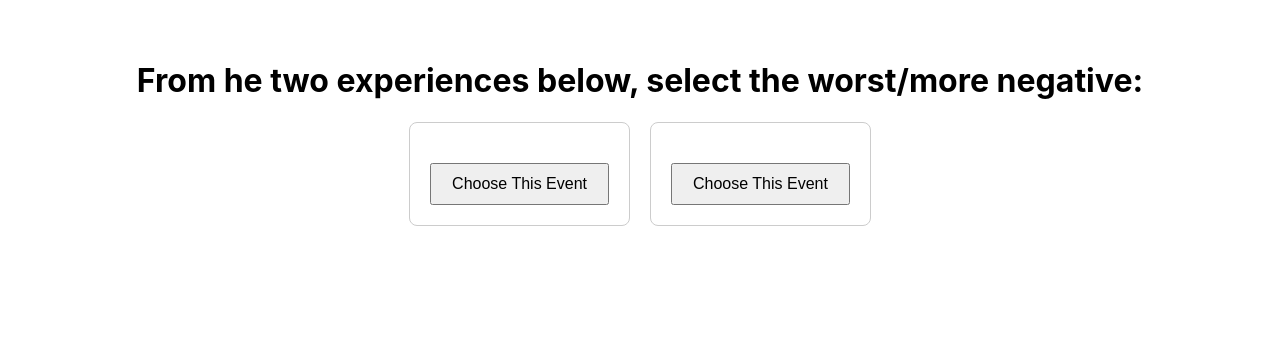
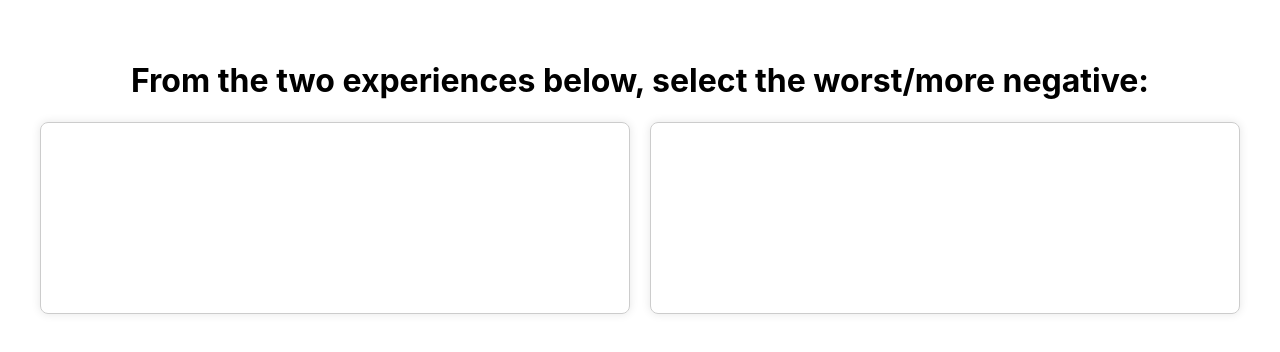
Before and after one commit to MartinOravecSvK/Elo-Project-for-Study, a React (Create React App) app in the folder frontend/: page / in a window 1280 px wide. Shown: the top 352 px of the page. Built offline with nearby package versions, Linux system fonts and the light colour scheme; no server answers.

Commit message:
Added styling (still needs testing) for the Experience buttons (main buttons)

```diff
--- a/frontend/src/components/ExperienceComponent.css
+++ b/frontend/src/components/ExperienceComponent.css
@@ -1,3 +1,7 @@
+.ExperienceWrapper {
+    text-align: center;
+}
+
 .events {
     display: flex;
     justify-content: center;
@@ -9,14 +13,27 @@
     border: 1px solid #ccc;
     padding: 20px;
     border-radius: 8px;
+    cursor: pointer;
+    transition: border-color 0.3s, box-shadow 0.3s;
+    flex: 1;
+    display: flex;
+    align-items: center;
+    justify-content: center;
+    min-height: 150px; /* Adjust the height as needed */
+    box-shadow: 0 0 10px rgba(0, 0, 0, 0.1);
 }
 
 .event h2 {
-    margin-bottom: 10px;
+    margin: 0;
 }
 
-.event button {
-    padding: 10px 20px;
-    font-size: 16px;
-    cursor: pointer;
+.event.selected {
+    border-color: #007bff;
+    box-shadow: 0 0 20px rgba(0, 123, 255, 0.5);
+    background: linear-gradient(to right, #e0f7fa, #e0f7fa);
 }
+
+.event:hover {
+    border-color: #007bff;
+    box-shadow: 0 0 15px rgba(0, 123, 255, 0.3);
+}
--- a/frontend/src/components/ExperienceComponent.js
+++ b/frontend/src/components/ExperienceComponent.js
@@ -1,20 +1,31 @@
-import React from 'react';
+import React, { useState } from 'react';
 import './ExperienceComponent.css';
 
 function ExperienceComponent({ setMoreNegative, events }) {
+    const [selectedEvent, setSelectedEvent] = useState(null);
+
+    const handleEventClick = (eventId) => {
+        setSelectedEvent(eventId);
+        setMoreNegative(eventId);
+    };
+
     return (
         <div className='ExperienceWrapper'>
             <h1>
-                From he two experiences below, select the worst/more negative:
+                From the two experiences below, select the worst/more negative:
             </h1>
             <div className="events">
-                <div className="event">
+                <div
+                    className={`event ${selectedEvent === events.event0_ID ? 'selected' : ''}`}
+                    onClick={() => handleEventClick(events.event0_ID)}
+                >
                     <h2>{events.event0_details}</h2>
-                    <button onClick={() => setMoreNegative(events.event0_ID)}>Choose This Event</button>
                 </div>
-                <div className="event">
+                <div
+                    className={`event ${selectedEvent === events.event1_ID ? 'selected' : ''}`}
+                    onClick={() => handleEventClick(events.event1_ID)}
+                >
                     <h2>{events.event1_details}</h2>
-                    <button onClick={() => setMoreNegative(events.event1_ID)}>Choose This Event</button>
                 </div>
             </div>
         </div>
```
Also changed, not shown: 1 other file (tests, documents, lock files or other folders).
